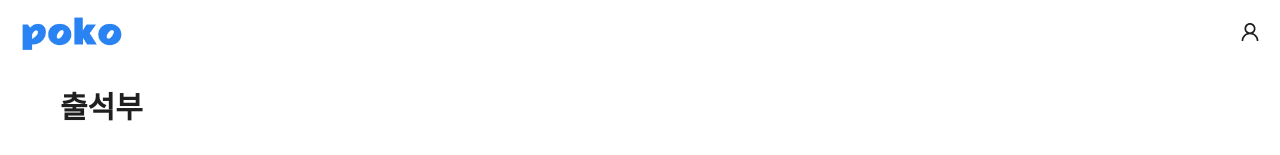
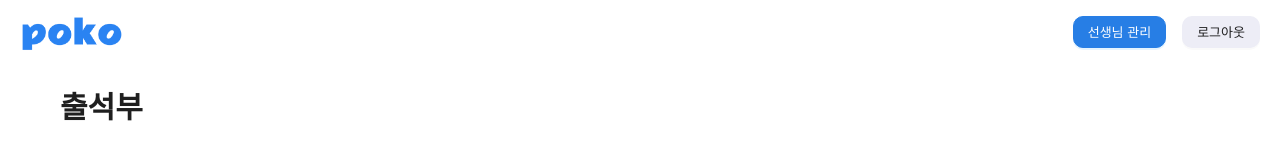
Before and after one commit to uiseokgeem/hello-poko, a React (Create React App) app in the folder frontend/: page /admin-page in a window 1280 px wide. Shown: the top 155 px of the page. Built offline with nearby package versions, Linux system fonts and the light colour scheme; no server answers.

Commit message:
선생님 정보 관리 기능 개발_1 - 버튼생성

```diff
--- /dev/null
+++ b/frontend/src/components/Admin/AdminHeader.js
@@ -0,0 +1,70 @@
+import React from "react";
+import { Layout, Button } from "antd";
+import { Link, useNavigate } from "react-router-dom";
+import { UserOutlined } from "@ant-design/icons";
+
+const { Header } = Layout;
+
+const AdminAppHeader = () => {
+  const navigate = useNavigate();
+
+  return (
+    <Header
+      style={{
+        display: "flex",
+        justifyContent: "space-between",
+        alignItems: "center",
+        padding: "0 20px",
+        background: "#fff",
+      }}
+    >
+      {/* 로고 */}
+      <div style={{ display: "flex", alignItems: "center" }}>
+        <Link to="/">
+          <img
+            src={`${process.env.PUBLIC_URL}/images/poko_logo.png`}
+            alt="Logo"
+            style={{ height: "35px" }}
+          />
+        </Link>
+      </div>
+
+      {/* 우측 버튼 영역 */}
+      <div style={{ display: "flex", alignItems: "center", gap: "16px" }}>
+        {/* 선생님 관리 버튼 */}
+        <Button
+          type="primary"
+          onClick={() => navigate("/teachers")}
+          style={{
+            backgroundColor: "#277EE5",
+            borderColor: "#277EE5",
+            color: "white",
+            fontSize: "13px",
+            padding: "6px 14px",
+            borderRadius: "10px",
+            cursor: "pointer",
+          }}
+        >
+          선생님 관리
+        </Button>
+
+        {/* 로그아웃 버튼 */}
+        <Button
+          type="default"
+          style={{
+            backgroundColor: "#EDEDF6",
+            borderColor: "transparent",
+            fontSize: "13px",
+            padding: "6px 14px",
+            borderRadius: "10px",
+            cursor: "pointer",
+          }}
+        >
+          로그아웃
+        </Button>
+      </div>
+    </Header>
+  );
+};
+
+export default AdminAppHeader;
--- a/frontend/src/pages/AdminPage.js
+++ b/frontend/src/pages/AdminPage.js
@@ -1,12 +1,12 @@
 import React, { useState, useEffect } from "react";
 import { Layout, Typography, Tabs } from "antd";
-import AppHeader from "../components/Header/Header";
+import AdminAppHeader from "../components/Admin/AdminHeader";
 import WeeklyAttendanceTab from "../components/Admin/WeeklyAttendanceTab";
 import GroupAttendanceTab from "../components/Admin/GroupAttendanceTab";
 import StudentAttendanceTab from "../components/Admin/StudentAttendanceTab";
 import CreateStudentModal from "../components/Attendance/CreateStudentModal";
-import useWeeklyAttendance from "../hooks/admin/useWeeklyAttendance"; // ✅ 주간 출석 훅
-import useGroupAttendance from "../hooks/admin/useGroupAttendance"; // ✅ 반별 출석 훅
+import useWeeklyAttendance from "../hooks/admin/useWeeklyAttendance";
+import useGroupAttendance from "../hooks/admin/useGroupAttendance";
 import "./AdminPage.css";
 
 const { Content } = Layout;
@@ -34,7 +34,7 @@ const AdminPage = () => {
 
   return (
     <Layout style={{ backgroundColor: "#fff", minHeight: "100vh" }}>
-    <AppHeader />
+    <AdminAppHeader />
     <Content className="admin-content">
       <div className="header-section">
         <Title level={2}>출석부</Title>
@@ -44,7 +44,7 @@ const AdminPage = () => {
               weeklyAttendanceData={weeklyAttendanceData}
               selectedYear={selectedYear}
               setSelectedYear={setSelectedYear}
-              loading={weeklyLoading} // ✅ 수정
+              loading={weeklyLoading}
               openStudentModal={openStudentModal}
             />
           </TabPane>
@@ -54,14 +54,14 @@ const AdminPage = () => {
               selectedWeek={selectedWeek}
               setSelectedWeek={setSelectedWeek}
               weekOptions={weekOptions}
-              loading={groupLoading} // ✅ 수정
+              loading={groupLoading}
               openStudentModal={openStudentModal}
             />
           </TabPane>
           <TabPane tab="학생별 출결" key="3">
             <StudentAttendanceTab
               memberAttendanceData={memberAttendanceData}
-              loading={weeklyLoading} // ✅ 수정
+              loading={weeklyLoading}
               openStudentModal={openStudentModal}
             />
           </TabPane>
```
Also changed, not shown: frontend/src/components/Admin/AdminHeader.css (added).
